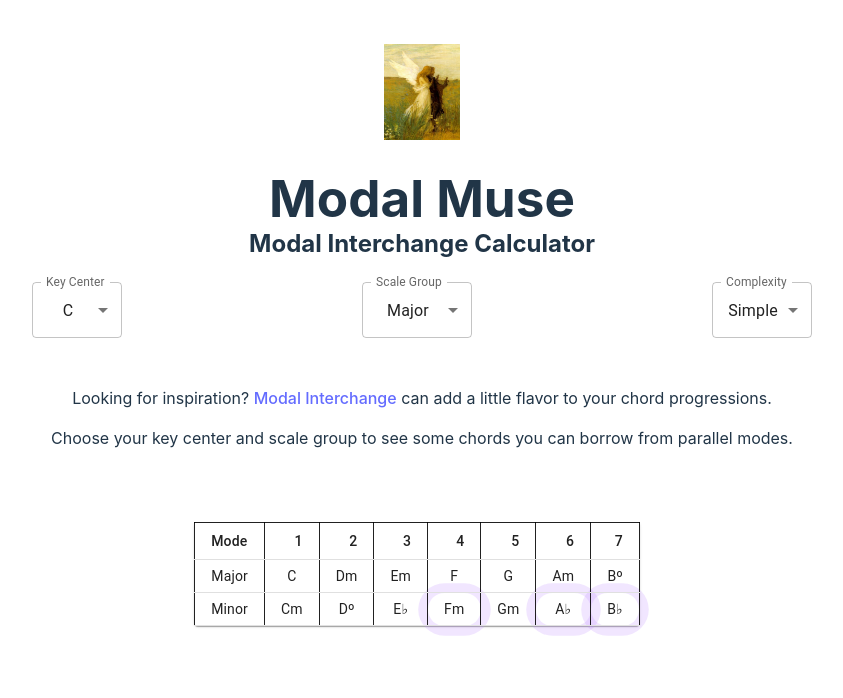
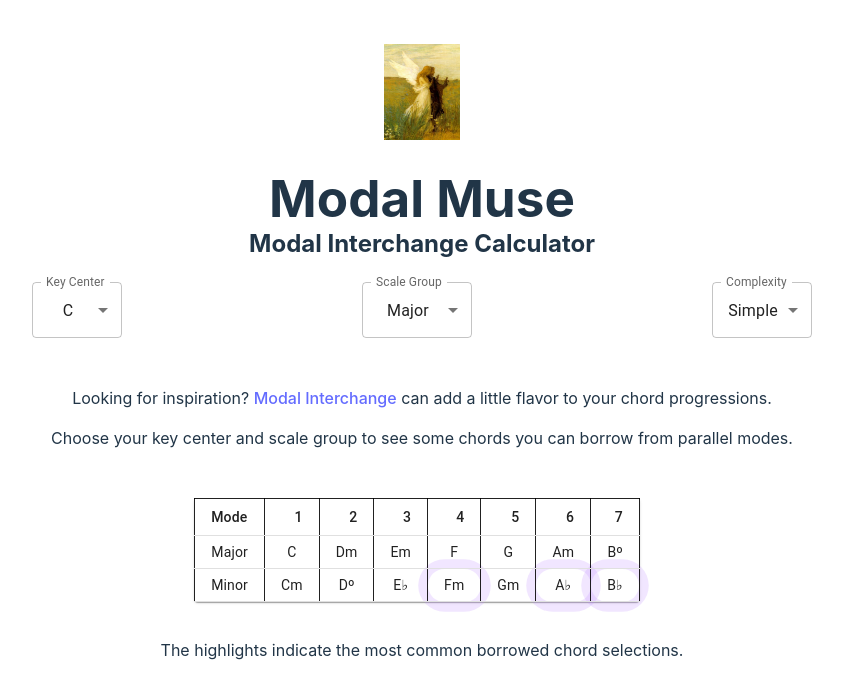
Before and after one commit to jef4490/modal-muse, a React (Vite) app: page / in a window 1280 px wide. Shown: the top 698 px of the page, without its empty margins (218-1061 px from the left). Built offline with nearby package versions, Linux system fonts and the light colour scheme.

Commit message:
add explanation text

```diff
--- a/src/App.jsx
+++ b/src/App.jsx
@@ -38,6 +38,14 @@ function App() {
     modesToDisplay = getParallelModes(scaleGroup, selectableKeyCenters.find(selectableKeyCenter => selectableKeyCenter.displayName === keyCenter).value);
   }
 
+  let simpleInstruction = "";
+
+  if(isSimpleMode){
+    simpleInstruction = (
+      <p>The highlights indicate the most common borrowed chord selections.</p>
+    )
+  }
+
   const namesOfSelectedModes = modeNames[scaleGroup];
   const renderScaleGroupSelect = () => {
     if(isSimpleMode){
@@ -76,7 +84,7 @@ function App() {
   }
 
   return (
-    <Box className={"the-wrap"} sx={{height: isSimpleMode ? '950px' : '1100px'}}>
+    <Box className={"the-wrap"} sx={{height: isSimpleMode ? '975px' : '1100px'}}>
       <ThemeProvider theme={appTheme}>
         <div>
           <img src={museImg} className="muse" alt="React logo" />
@@ -113,7 +121,6 @@ function App() {
               </Select>
             </FormControl>
           </Box>
-
         </div>
         <div className="card">
           <p>
@@ -123,11 +130,11 @@ function App() {
             Choose your key center and scale group to see some chords you can borrow from parallel modes.
           </p>
         </div>
-        <br/>
         <div className="table-container">
           <ModeTable keyCenter={keyCenter} modesToDisplay={modesToDisplay} complexity={complexity}
             namesOfSelectedModes={namesOfSelectedModes}/>
         </div>
+        {simpleInstruction}
       </ThemeProvider>
     </Box>
   )
```
